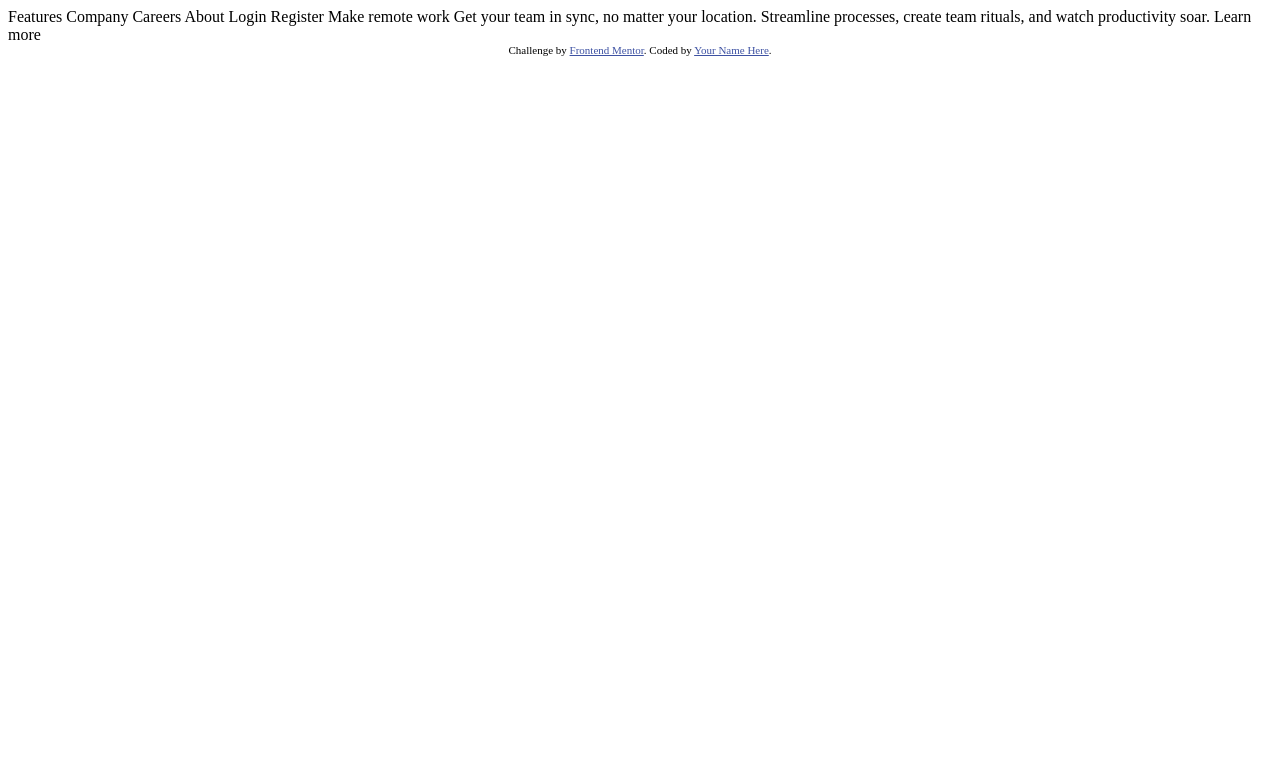
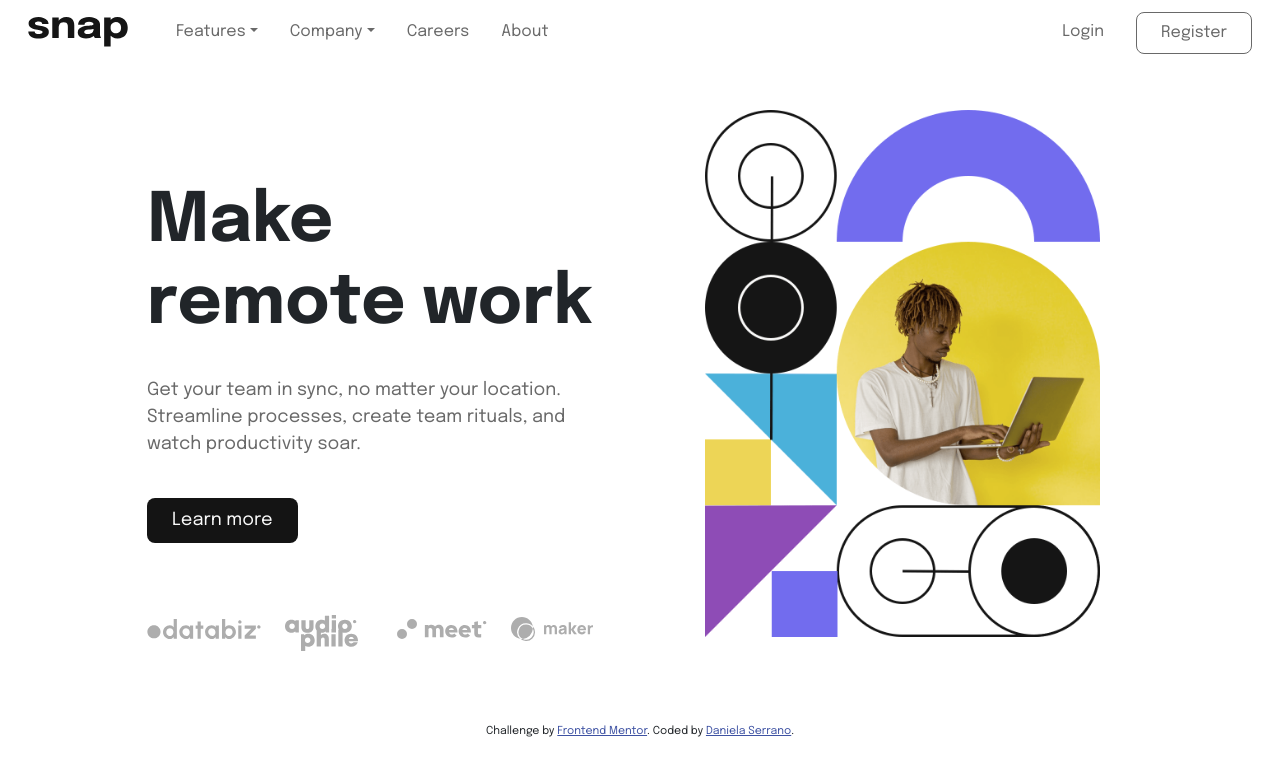
Before and after one commit to danielaser/Intro-section-with-dropdown-navigation, a plain HTML site: page index.html in a window 1280 px wide. Drawn offline with nearby package versions, Linux system fonts and the light colour scheme.

Commit message:
Navbar, content, ilustrations implemented

```diff
--- a/index.html
+++ b/index.html
@@ -1,39 +1,116 @@
 <!DOCTYPE html>
 <html lang="en">
+
 <head>
   <meta charset="UTF-8">
-  <meta name="viewport" content="width=device-width, initial-scale=1.0"> <!-- displays site properly based on user's device -->
+  <meta name="viewport" content="width=device-width, initial-scale=1.0">
+  <link rel="icon" type="image/png" sizes="32x32" href="./images/favicon-32x32.png">
+  <link href="https://cdn.jsdelivr.net/npm/bootstrap@5.3.1/dist/css/bootstrap.min.css" rel="stylesheet"
+    integrity="sha384-4bw+/aepP/YC94hEpVNVgiZdgIC5+VKNBQNGCHeKRQN+PtmoHDEXuppvnDJzQIu9" crossorigin="anonymous">
+  <link rel="stylesheet" href="./style.css">
+  <title>Frontend Mentor | Intro section with dropdown navigation</title>
+</head>
 
-  <link rel="icon" type="image/png" sizes="32x32" href="./images/favicon-32x32.png">
+<body>
+  <main>
+    <nav class="navbar navbar-expand-lg">
+      <div class="container-fluid mx-3">
+        <a class="navbar-brand" href="#">
+          <img class="navbar-logo" src="./images/logo.svg" alt="Bootstrap">
+        </a>
+        <button class="navbar-toggler" type="button" data-bs-toggle="offcanvas" data-bs-target="#offcanvasNavbar"
+          aria-controls="offcanvasNavbar" aria-label="Toggle navigation">
+          <span class="navbar-toggler-icon"></span>
+        </button>
+        <div class="offcanvas offcanvas-end" tabindex="-1" id="offcanvasNavbar" aria-labelledby="offcanvasNavbarLabel">
+          <div class="offcanvas-header">
+            <h5 class="offcanvas-title" id="offcanvasNavbarLabel">Offcanvas</h5>
+            <button type="button" class="btn-close" data-bs-dismiss="offcanvas" aria-label="Close"></button>
+          </div>
+          <div class="offcanvas-body">
+            <ul class="navbar-nav me-auto mb-2 mb-lg-0 mt-1">
+              <li class="nav-item dropdown">
+                <a class="nav-link dropdown-toggle navbar-text ms-4" href="#" role="button" data-bs-toggle="dropdown"
+                  aria-expanded="false">Features</a>
+                <ul class="dropdown-menu">
+                  <li><a class="dropdown-item navbar-text" href="#">Todo List</a></li>
+                  <li><a class="dropdown-item navbar-text" href="#">Calendar</a></li>
+                  <li><a class="dropdown-item navbar-text" href="#">Reminders</a></li>
+                  <li><a class="dropdown-item navbar-text" href="#">Planning</a></li>
+                </ul>
+              </li>
+              <li class="nav-item dropdown">
+                <a class="nav-link dropdown-toggle navbar-text ms-3" href="#" role="button" data-bs-toggle="dropdown"
+                  aria-expanded="false">Company</a>
+                <ul class="dropdown-menu">
+                  <li><a class="dropdown-item navbar-text" href="#">History</a></li>
+                  <li><a class="dropdown-item navbar-text" href="#">Our Team</a></li>
+                  <li><a class="dropdown-item navbar-text" href="#">Blog</a></li>
+                </ul>
+              </li>
+              <li class="nav-item">
+                <a class="nav-link navbar-text ms-3" aria-current="page" href="#">Careers</a>
+              </li>
+              <li class="nav-item">
+                <a class="nav-link navbar-text ms-3" href="#">About</a>
+              </li>
+            </ul>
+            <ul class="navbar-nav mt-1">
+              <li class="nav-item">
+                <a class="nav-link navbar-text me-4" href="#">Login</a>
+              </li>
+              <li class="nav-item">
+                <button class="btn navbar-text register-button rounded-3 px-4" type="submit">Register</button>
+              </li>
+            </ul>
+          </div>
+        </div>
+    </nav>
+    <div class="container px-5">
+      <div class="row">
+        <div class="mx-auto p-5 px-4 colum-container">
+          <div class="row my-4 pt-5">
+            <h1 class="container-title">Make remote work</h1>
+          </div>
+          <div class="row my-4">
+            <p class="text-paragraph">Get your team in sync, no matter your location. Streamline processes,
+              create team rituals, and watch productivity soar.</p>
+          </div>
+          <div class="row-gap-4 my-4">
+            <button type="button" class="btn rounded-3 text-paragraph content-button px-4 py-2">Learn more</button>
+          </div>
+          <div class="row my-4 pt-5">
+            <div class="col">
+              <img src="./images/client-databiz.svg" alt="Ilustration from Frontend Mentor">
+            </div>
+            <div class="col">
+              <img src="./images/client-audiophile.svg" alt="Ilustration from Frontend Mentor">
+            </div>
+            <div class="col">
+              <img src="./images/client-meet.svg" alt="Ilustration from Frontend Mentor">
+            </div>
+            <div class="col">
+              <img src="./images/client-maker.svg" alt="Ilustration from Frontend Mentor">
+            </div>
+          </div>
+        </div>
+        <div class="mx-auto p-5 colum-container">
+          <img class="hero-image" src="./images/image-hero-desktop.png" alt="Ilustration from Frontend Mentor">
+        </div>
+      </div>
+    </div>
+  </main>
 
-  <title>Frontend Mentor | Intro section with dropdown navigation</title>
+  <footer>
+    <div class="attribution">
+      Challenge by <a href="https://www.frontendmentor.io?ref=challenge" target="_blank">Frontend Mentor</a>.
+      Coded by <a href="https://github.com/danielaser">Daniela Serrano</a>.
+    </div>
+  </footer>
 
-  <!-- Feel free to remove these styles or customise in your own stylesheet 👍 -->
-  <style>
-    .attribution { font-size: 11px; text-align: center; }
-    .attribution a { color: hsl(228, 45%, 44%); }
-  </style>
-</head>
-<body>
+  <script src="https://cdn.jsdelivr.net/npm/bootstrap@5.3.1/dist/js/bootstrap.bundle.min.js"
+    integrity="sha384-HwwvtgBNo3bZJJLYd8oVXjrBZt8cqVSpeBNS5n7C8IVInixGAoxmnlMuBnhbgrkm"
+    crossorigin="anonymous"></script>
+</body>
 
-  Features
-  Company
-  Careers
-  About
-
-  Login
-  Register
-
-  Make remote work
-
-  Get your team in sync, no matter your location. Streamline processes,
-  create team rituals, and watch productivity soar.
-
-  Learn more
-
-  <div class="attribution">
-    Challenge by <a href="https://www.frontendmentor.io?ref=challenge" target="_blank">Frontend Mentor</a>.
-    Coded by <a href="#">Your Name Here</a>.
-  </div>
-</body>
 </html>
--- a/style.css
+++ b/style.css
@@ -0,0 +1,84 @@
+/* GENERAL STYLE */
+
+/* Text style */
+
+@font-face {
+    font-family: 'Epilogue';
+    src: url('font/Epilogue-Regular.ttf') format('truetype');
+}
+
+@font-face {
+    font-family: 'boltEpilogue';
+    src: url('font/Epilogue-Bold.ttf') format('truetype');
+}
+
+/* Container text style */
+
+.navbar-text {
+    font-family: 'Epilogue', sans-serif;
+    font-size: 16px;
+    color: hsl(0, 0%, 41%);
+}
+
+.container-title {
+    font-family: 'boltEpilogue', sans-serif;
+    font-size: 68px;
+}
+
+.text-paragraph {
+    font-family: 'Epilogue', sans-serif;
+    font-size: 18px;
+    color: hsl(0, 0%, 41%);
+}
+
+/* Navbar style */
+
+.navbar-logo {
+    width: 100px;
+    height: 30px;
+}
+
+.colum-container {
+    max-width: 500px;
+}
+
+/* Image style */
+
+.hero-image {
+    height: auto;
+    width: 395px;
+}
+
+/* Button style */
+
+.register-button {
+    border: 1px solid hsl(0, 0%, 41%);
+}
+
+.register-button:hover {
+    border: 2px solid hsl(0, 0%, 8%);
+    color: hsl(0, 0%, 8%);
+}
+
+.content-button {
+    color: hsl(0, 0%, 98%);
+    background: hsl(0, 0%, 8%);
+}
+
+.content-button:hover {
+    border: 1px solid hsl(0, 0%, 8%);
+    font-weight: 600;
+}
+
+/* Footer style */
+
+.attribution {
+    font-family: 'Epilogue', sans-serif;
+    font-size: 11px;
+    text-align: center;
+}
+
+.attribution a {
+    font-family: 'Epilogue', sans-serif;
+    color: hsl(228, 45%, 44%);
+}
```
Also changed, not shown: font/Epilogue-Bold.ttf (added), font/Epilogue-Regular.ttf (added).
